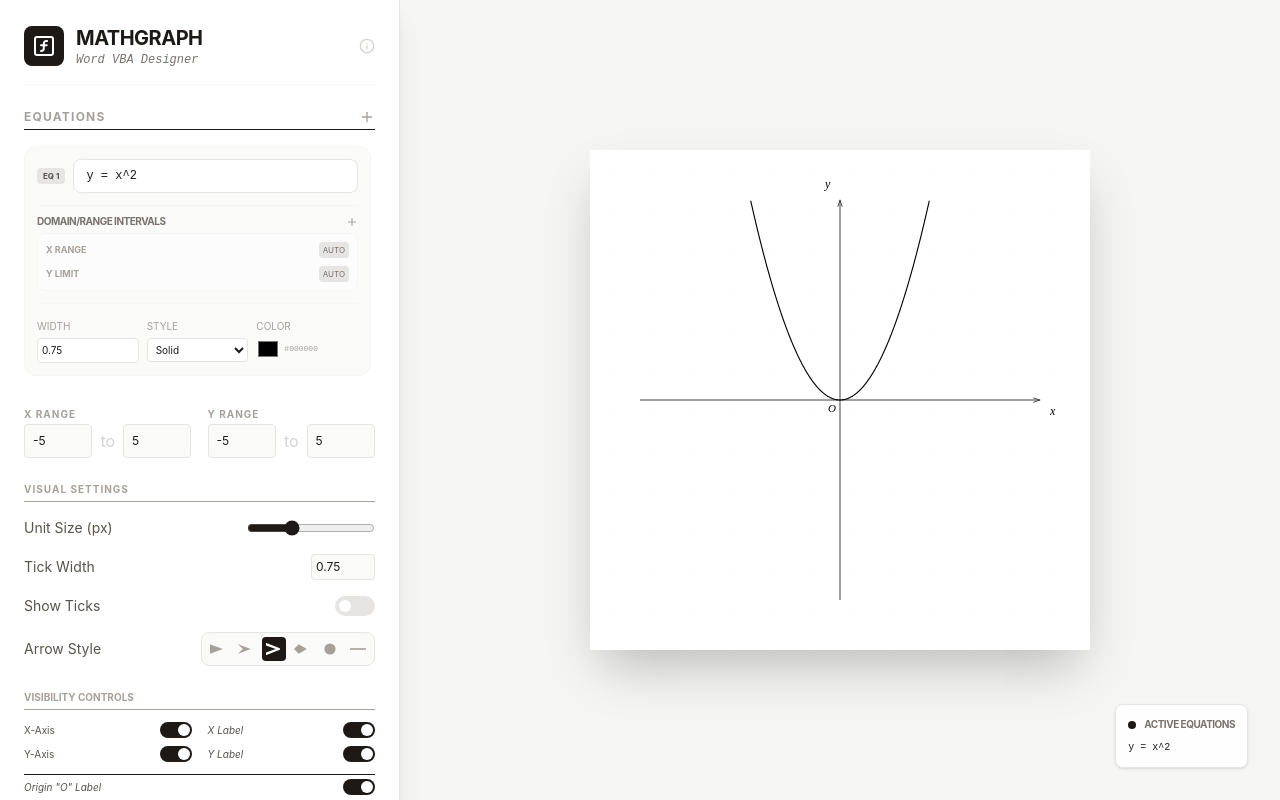
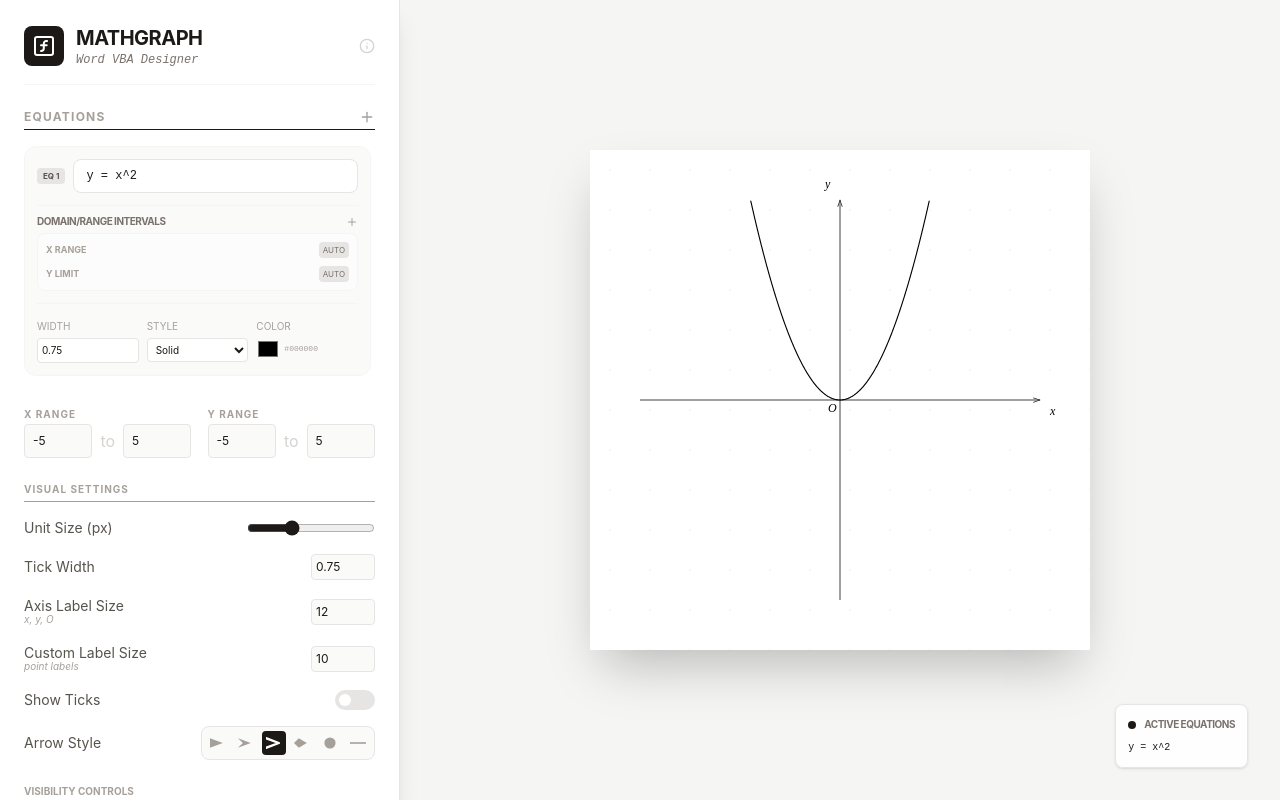
Before and after one commit to Nickson1130/ms-word-graphing-tool, a React (Vite) app: page / in a window 1280 px wide. Built offline with nearby package versions, Linux system fonts and the light colour scheme.

Commit message:
Update App.tsx

```diff
--- a/src/App.tsx
+++ b/src/App.tsx
@@ -126,6 +126,8 @@ interface GraphSettings {
   customYTicks: string; // comma separated
   arrowStyle: string; // msoArrowheadStyle value
   tickWidth: number;
+  axisLabelFontSize: number;   // font size for x, y, O labels
+  customLabelFontSize: number; // font size for custom labels
 }
 
 // --- Constants ---
@@ -189,6 +191,8 @@ const DEFAULT_SETTINGS: GraphSettings = {
   customYTicks: '',
   arrowStyle: 'msoArrowheadOpen',
   tickWidth: 0.75,
+  axisLabelFontSize: 12,
+  customLabelFontSize: 10,
 };
 
 export default function MathGraphDesigner() {
@@ -714,7 +718,7 @@ Sub DrawGraph()
     lbl.Fill.Visible = 0: lbl.Line.Visible = 0
     lbl.TextFrame.MarginLeft = 0: lbl.TextFrame.MarginRight = 0: lbl.TextFrame.MarginTop = 0: lbl.TextFrame.MarginBottom = 0
     lbl.TextFrame.WordWrap = 0: lbl.TextFrame.TextRange.Text = "${l.text}"
-    lbl.TextFrame.TextRange.Font.Name = "Times New Roman": lbl.TextFrame.TextRange.Font.Size = 10
+    lbl.TextFrame.TextRange.Font.Name = "Times New Roman": lbl.TextFrame.TextRange.Font.Size = ${settings.customLabelFontSize}
     lbl.TextFrame.TextRange.Font.Italic = True
     shpCount = shpCount + 1: ReDim Preserve shpArray(1 To shpCount): shpArray(shpCount) = lbl.Name`;
     }).join('')}
@@ -730,7 +734,7 @@ Sub DrawGraph()
         lbl.TextFrame.TextRange.Text = "O"
         lbl.TextFrame.TextRange.Font.Name = "Times New Roman"
         lbl.TextFrame.TextRange.Font.Italic = True
-        lbl.TextFrame.TextRange.Font.Size = 12
+        lbl.TextFrame.TextRange.Font.Size = ${settings.axisLabelFontSize}
         shpCount = shpCount + 1: ReDim Preserve shpArray(1 To shpCount): shpArray(shpCount) = lbl.Name
     End If
 
@@ -769,7 +773,7 @@ Sub DrawGraph()
         lbl.TextFrame.MarginLeft = 0: lbl.TextFrame.MarginRight = 0: lbl.TextFrame.MarginTop = 0: lbl.TextFrame.MarginBottom = 0
         lbl.TextFrame.WordWrap = 0
         lbl.TextFrame.TextRange.Text = " " & "${settings.xAxisLabel}"
-        lbl.TextFrame.TextRange.Font.Name = "Times New Roman": lbl.TextFrame.TextRange.Font.Italic = True: lbl.TextFrame.TextRange.Font.Size = 12
+        lbl.TextFrame.TextRange.Font.Name = "Times New Roman": lbl.TextFrame.TextRange.Font.Italic = True: lbl.TextFrame.TextRange.Font.Size = ${settings.axisLabelFontSize}
         lbl.TextFrame.TextRange.ParagraphFormat.Alignment = 1 ' Center
         shpCount = shpCount + 1: ReDim Preserve shpArray(1 To shpCount): shpArray(shpCount) = lbl.Name
     End If
@@ -781,7 +785,7 @@ Sub DrawGraph()
         lbl.TextFrame.MarginLeft = 0: lbl.TextFrame.MarginRight = 0: lbl.TextFrame.MarginTop = 0: lbl.TextFrame.MarginBottom = 0
         lbl.TextFrame.WordWrap = 0
         lbl.TextFrame.TextRange.Text = " " & "${settings.yAxisLabel}"
-        lbl.TextFrame.TextRange.Font.Name = "Times New Roman": lbl.TextFrame.TextRange.Font.Italic = True: lbl.TextFrame.TextRange.Font.Size = 12
+        lbl.TextFrame.TextRange.Font.Name = "Times New Roman": lbl.TextFrame.TextRange.Font.Italic = True: lbl.TextFrame.TextRange.Font.Size = ${settings.axisLabelFontSize}
         lbl.TextFrame.TextRange.ParagraphFormat.Alignment = 0 ' Left alignment to prevent italic clipping
         shpCount = shpCount + 1: ReDim Preserve shpArray(1 To shpCount): shpArray(shpCount) = lbl.Name
     End If
@@ -1123,6 +1127,30 @@ End Sub
                   type="number" step="0.05" min="0.1"
                   value={settings.tickWidth}
                   onChange={(e) => setSettings({ ...settings, tickWidth: Number(e.target.value) })}
+                  className="w-16 bg-stone-50 border border-stone-200 p-1 rounded text-xs"
+                />
+              </div>
+              <div className="flex items-center justify-between">
+                <div className="flex flex-col">
+                  <span className="text-sm text-stone-600">Axis Label Size</span>
+                  <span className="text-[10px] text-stone-400 -mt-1 italic">x, y, O</span>
+                </div>
+                <input
+                  type="number" step="1" min="6" max="48"
+                  value={settings.axisLabelFontSize}
+                  onChange={(e) => setSettings({ ...settings, axisLabelFontSize: Number(e.target.value) })}
+                  className="w-16 bg-stone-50 border border-stone-200 p-1 rounded text-xs"
+                />
+              </div>
+              <div className="flex items-center justify-between">
+                <div className="flex flex-col">
+                  <span className="text-sm text-stone-600">Custom Label Size</span>
+                  <span className="text-[10px] text-stone-400 -mt-1 italic">point labels</span>
+                </div>
+                <input
+                  type="number" step="1" min="6" max="48"
+                  value={settings.customLabelFontSize}
+                  onChange={(e) => setSettings({ ...settings, customLabelFontSize: Number(e.target.value) })}
                   className="w-16 bg-stone-50 border border-stone-200 p-1 rounded text-xs"
                 />
               </div>
@@ -1486,15 +1514,15 @@ End Sub
 
             {/* Axis Labels */}
             {settings.showXLabel && (
-              <text x={toPoints(settings.xMax, 0).x + 10} y={toPoints(settings.xMax, 0).y + 15} fontSize="12" className="math-label italic" style={{ fontFamily: 'Times New Roman' }}>{settings.xAxisLabel}</text>
+              <text x={toPoints(settings.xMax, 0).x + 10} y={toPoints(settings.xMax, 0).y + 15} fontSize={settings.axisLabelFontSize} className="math-label italic" style={{ fontFamily: 'Times New Roman' }}>{settings.xAxisLabel}</text>
             )}
             {settings.showYLabel && (
-              <text x={toPoints(0, settings.yMax).x - 15} y={toPoints(0, settings.yMax).y - 12} fontSize="12" className="math-label italic" style={{ fontFamily: 'Times New Roman' }}>{settings.yAxisLabel}</text>
+              <text x={toPoints(0, settings.yMax).x - 15} y={toPoints(0, settings.yMax).y - 12} fontSize={settings.axisLabelFontSize} className="math-label italic" style={{ fontFamily: 'Times New Roman' }}>{settings.yAxisLabel}</text>
             )}
 
             {/* Origin */}
             {settings.showOrigin && (
-              <text x={originX - 12} y={originY + 12} fontSize="11" className="math-label italic" style={{ fontFamily: 'Times New Roman' }}>O</text>
+              <text x={originX - 12} y={originY + 12} fontSize={settings.axisLabelFontSize} className="math-label italic" style={{ fontFamily: 'Times New Roman' }}>O</text>
             )}
 
             {/* Custom Labels & Detected Intercepts */}
@@ -1527,7 +1555,7 @@ End Sub
                     <text
                       x={x + 4}
                       y={y - 4}
-                      fontSize="10"
+                      fontSize={settings.customLabelFontSize}
                       className="math-label"
                       style={{ fontFamily: 'Times New Roman', fontStyle: 'italic' }}
                     >
```
